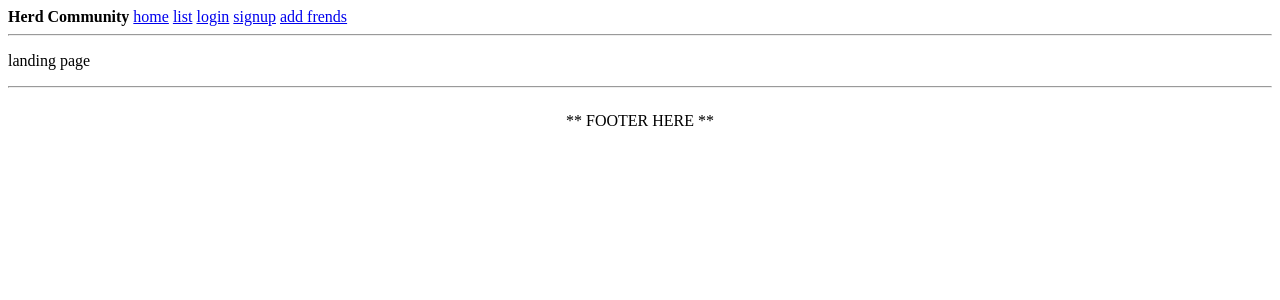
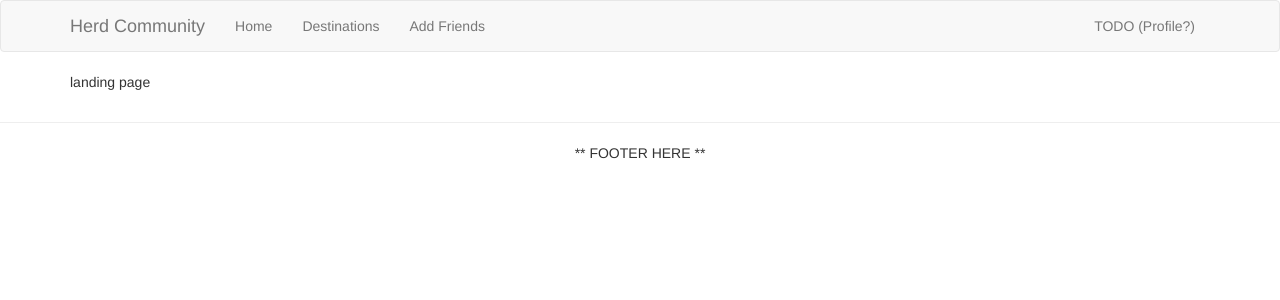
Before and after one commit to jberusch/herdcommunity, a Flask app: page / in a window 1280 px wide. Shown: the top 300 px of the page. Run offline with Flask 2, Linux system fonts and the light colour scheme; some libraries are stand-ins or nearby versions.

Commit message:
added bootstrpping

```diff
--- a/herdcommunity/app/__init__.py
+++ b/herdcommunity/app/__init__.py
@@ -1,8 +1,9 @@
 from flask import Flask
 from config import Config
-from flask_sqlalchemy import SQLAlchemy
 from flask_migrate import Migrate
 from flask_login import LoginManager
+from flask_bootstrap import Bootstrap
+from flask_sqlalchemy import SQLAlchemy
 
 app = Flask(__name__)
 app.config.from_object(Config)
@@ -10,5 +11,6 @@ db = SQLAlchemy(app)
 migrate = Migrate(app, db)
 login = LoginManager(app)
 login.login_view = 'login'
+bootstrap = Bootstrap(app)
 
 from app import routes, models
--- a/herdcommunity/app/routes.py
+++ b/herdcommunity/app/routes.py
@@ -70,7 +70,8 @@ def login():
     form = LoginForm()
     if form.validate_on_submit():
         # if user is already logged in
-        if current_user.is_authenticated:
+        if current_user.is_authenticated and current_user.email == form.email.data:
+            print('User {} is already logged in. Navigating to destinations list'.format(current_user))
             return redirect(url_for('list'))
 
         # log in user, if they exist
@@ -123,6 +124,9 @@ def add_friends():
             friend = User.query.get(int(friend_id))
             print('adding friend ', friend_id)
             current_user.add_friend(friend)
+
+        # TODO: allow unfriending people?
+
         db.session.commit()
 
         # redirect to list
--- a/herdcommunity/app/templates/add_friends.html
+++ b/herdcommunity/app/templates/add_friends.html
@@ -1,6 +1,6 @@
 {% extends "base.html" %}
 
-{% block content %}
+{% block app_content %}
 <form method="POST" action="">
     <ul class="list-group list-group-flush">
     {% for u in users %}
--- a/herdcommunity/app/templates/base.html
+++ b/herdcommunity/app/templates/base.html
@@ -1,22 +1,49 @@
-<html>
-<head>
-    <title>Herd</title>
-    <style>
-        /*
-            CSS STYLE HERE
-        */
-    </style>
-</head>
-<body>
-    <div><b>Herd Community</b> <a href="/index">home</a> <a href="/list">list</a> <a href="/login">login</a> <a href="/signup">signup</a> <a href="/add_friends">add frends</a></div>
+{% extends 'bootstrap/base.html' %}
+
+{% block title %}
+    Herd
+{% endblock %}
+
+{% block navbar %}
+    <nav class="navbar navbar-default">
+        <div class="container">
+            <div class="navbar-header">
+                <button type="button" class="navbar-toggle collapsed" data-toggle="collapse" data-target="#bs-example-navbar-collapse-1" aria-expanded="false">
+                    <span class="sr-only">Toggle navigation</span>
+                    <span class="icon-bar"></span>
+                    <span class="icon-bar"></span>
+                    <span class="icon-bar"></span>
+                </button>
+                <a class="navbar-brand" href="{{ url_for('index') }}">Herd Community</a>
+            </div>
+            <div class="collapse navbar-collapse" id="bs-example-navbar-collapse-1">
+                <ul class="nav navbar-nav">
+                    <li><a href="{{ url_for('index') }}">Home</a></li>
+                    <li><a href="{{ url_for('list') }}">Destinations</a></li>
+                    <li><a href="{{ url_for('add_friends') }}">Add Friends</a></li>
+                </ul>
+                <ul class="nav navbar-nav navbar-right">
+                    {% if current_user %}
+                    <li><a href="/TODO">TODO (Profile?)</a></li>
+                    {% else %}
+                    <li><a href="{{ url_for('login') }}">Login</a></li>
+                    <li><a href="{{ url_for('signup') }}">Sign Up</a></li>
+                    {% endif %}
+                </ul>
+            </div>
+        </div>
+    </nav>
+{% endblock %}
+
+{% block content %}
+    <div class="container">
+        {% block app_content %}{% endblock app_content %}
+    </div>
+
+    {% block footer %}
     <hr />
-    {% block content %}{% endblock %}
-
     <footer>
-        <hr />
-        <div style="display: flex; justify-content: center;">
-            <p>** FOOTER HERE **</p>
-        </div>
+        <div style="text-align: center;">** FOOTER HERE **</div>
     </footer>
-</body>
-</html>
+    {% endblock footer %}
+{% endblock content %}
--- a/herdcommunity/app/templates/index.html
+++ b/herdcommunity/app/templates/index.html
@@ -1,5 +1,5 @@
 {% extends "base.html" %}
 
-{% block content %}
+{% block app_content %}
 <p>landing page</p>
 {% endblock %}
--- a/herdcommunity/app/templates/list.html
+++ b/herdcommunity/app/templates/list.html
@@ -1,6 +1,6 @@
 {% extends "base.html" %}
 
-{% block content %}
+{% block app_content %}
 <p>list page</p>
 <p>current user: {{ current_user.name }}</p>
 
--- a/herdcommunity/requirements.txt
+++ b/herdcommunity/requirements.txt
@@ -1,6 +1,8 @@
 alembic==1.3.2
 Click==7.0
+dominate==2.4.0
 Flask==1.1.1
+Flask-Bootstrap==3.3.7.1
 Flask-Login==0.4.1
 Flask-Migrate==2.5.2
 Flask-SQLAlchemy==2.4.1
@@ -16,5 +18,6 @@ python-dotenv==0.10.3
 python-editor==1.0.4
 six==1.13.0
 SQLAlchemy==1.3.12
+visitor==0.1.3
 Werkzeug==0.16.0
 WTForms==2.2.1
```
Also changed, not shown: herdcommunity/TODO.md (+4 -3 lines), herdcommunity/app/templates/login.html (+10 -4 lines), herdcommunity/app/templates/signup.html (+13 -6 lines).
